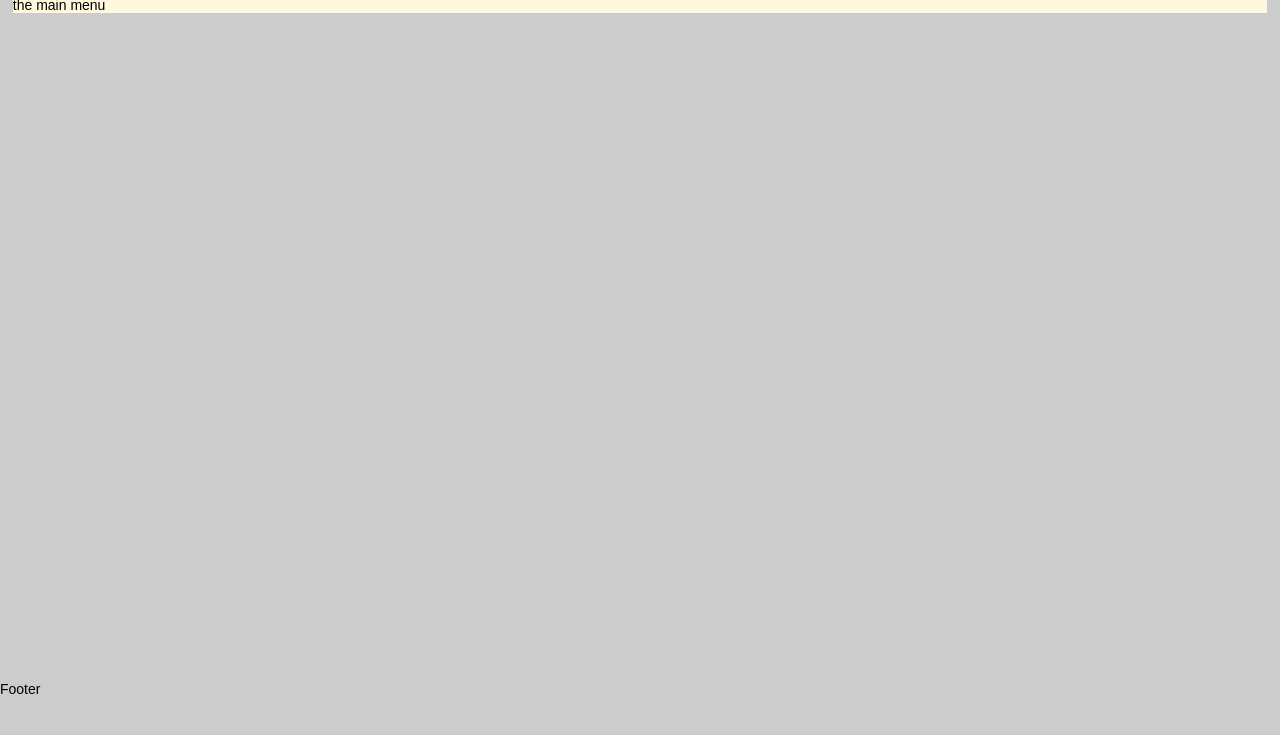
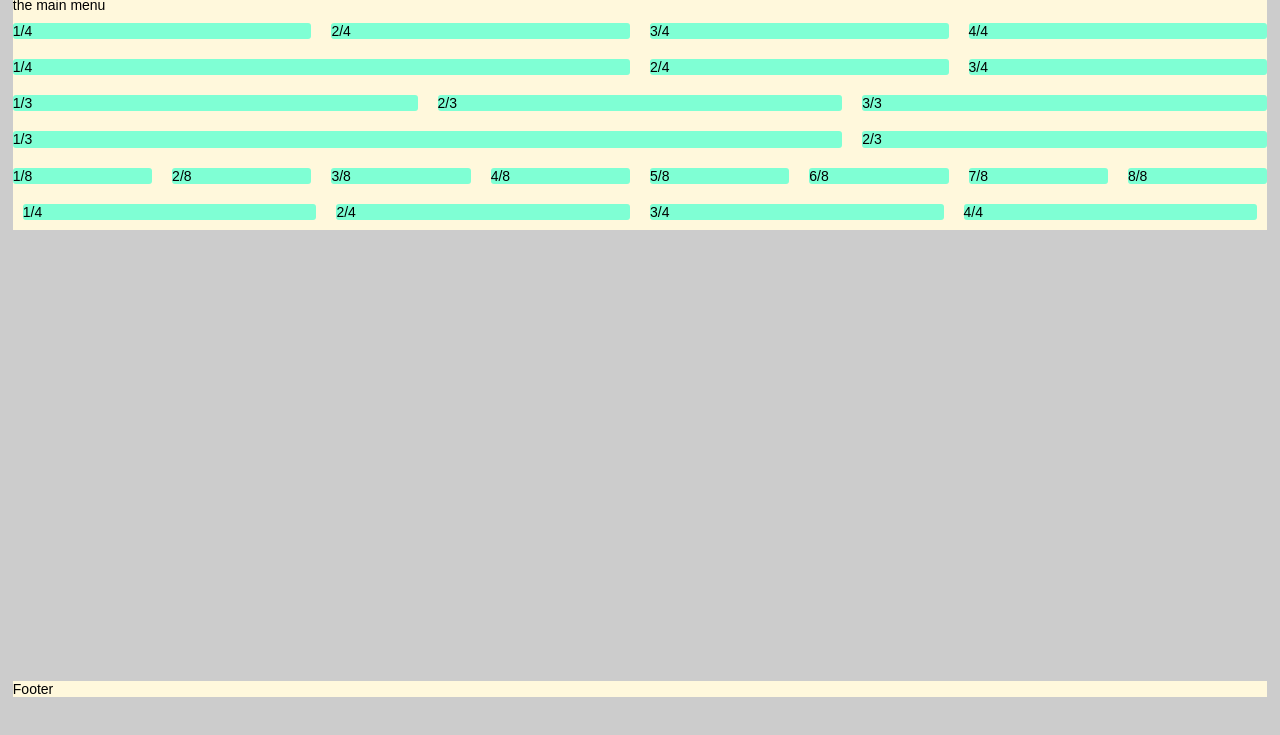
Before and after one commit to avenirer/Avenirer-Base-CSS, a plain HTML site: page index.html in a window 1280 px wide. Shown: the part 19-754 px from the top of the page. Drawn offline with nearby package versions, Linux system fonts and the light colour scheme.

Commit message:
added grid

```diff
--- a/index.html
+++ b/index.html
@@ -18,6 +18,7 @@
 </head>
 
 <body>
+    <div class="wrapper">
         <header>
             <div class="container">
                 <div id="logo">The logo</div>
@@ -26,11 +27,55 @@
         </header>
         <section id="homepage">
             <div class="container">
+                <div class="row">
+                    <div class="col-1-4"><p>1/4</p></div>
+                    <div class="col-1-4"><p>2/4</p></div>
+                    <div class="col-1-4"><p>3/4</p></div>
+                    <div class="col-1-4"><p>4/4</p></div>
+                </div>
+
+                <div class="row">
+                    <div class="col-1-2"><p>1/4</p></div>
+                    <div class="col-1-4"><p>2/4</p></div>
+                    <div class="col-1-4"><p>3/4</p></div>
+                </div>
+
+                <div class="row">
+                    <div class="col-1-3"><p>1/3</p></div>
+                    <div class="col-1-3"><p>2/3</p></div>
+                    <div class="col-1-3"><p>3/3</p></div>
+                </div>
+
+                <div class="row">
+                    <div class="col-2-3"><p>1/3</p></div>
+                    <div class="col-1-3"><p>2/3</p></div>
+                </div>
+
+                <div class="row">
+                    <div class="col-1-8"><p>1/8</p></div>
+                    <div class="col-1-8"><p>2/8</p></div>
+                    <div class="col-1-8"><p>3/8</p></div>
+                    <div class="col-1-8"><p>4/8</p></div>
+                    <div class="col-1-8"><p>5/8</p></div>
+                    <div class="col-1-8"><p>6/8</p></div>
+                    <div class="col-1-8"><p>7/8</p></div>
+                    <div class="col-1-8"><p>8/8</p></div>
+                </div>
+
+                <div class="row pad">
+                    <div class="col-1-4"><p>1/4</p></div>
+                    <div class="col-1-4"><p>2/4</p></div>
+                    <div class="col-1-4"><p>3/4</p></div>
+                    <div class="col-1-4"><p>4/4</p></div>
+                </div>
 
             </div>
         </section>
+    </div>
 	<footer>
+        <div class="container">
             Footer
+        </div>
 	</footer>
 	<script>
 		//...
```
Lines whose indentation alone changed are shown as unchanged.
